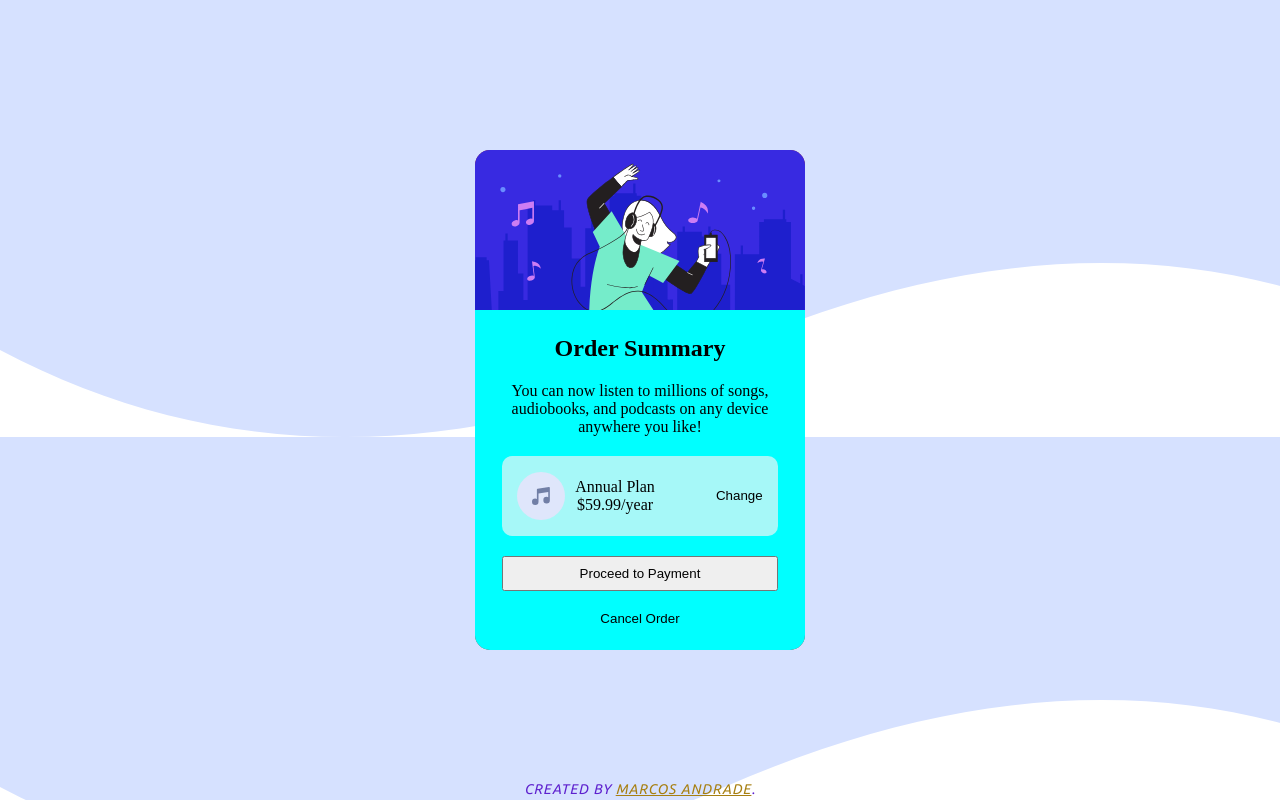
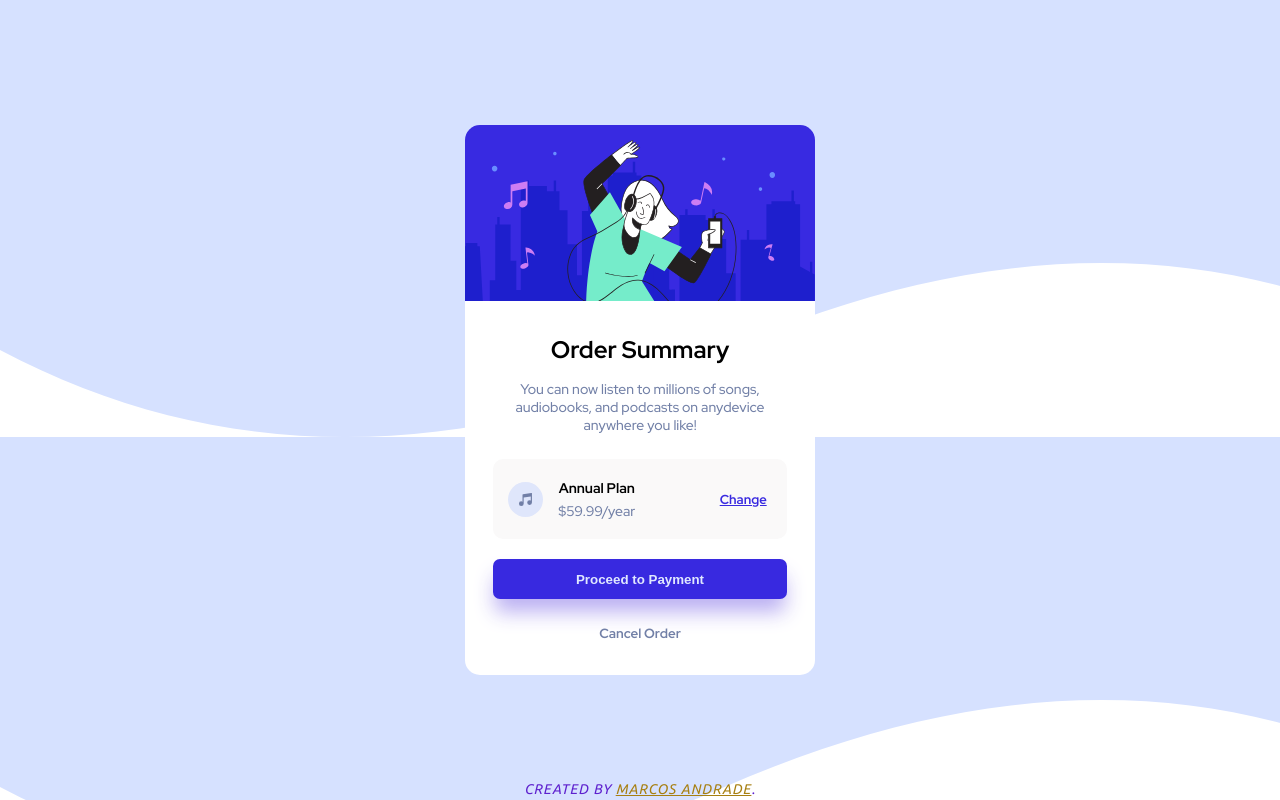
Before and after one commit to SilvaAMarcos/ResumoPedido-FrontendMentor, a plain HTML site: page index.html in a window 1280 px wide. Drawn offline with Linux system fonts and the light colour scheme.

Commit message:
Conclusão projeto

```diff
--- a/index.html
+++ b/index.html
@@ -12,28 +12,31 @@
   <link rel="preconnect" href="https://fonts.googleapis.com">
   <link rel="preconnect" href="https://fonts.gstatic.com" crossorigin>
   <link href="https://fonts.googleapis.com/css2?family=Ubuntu:ital@1&display=swap" rel="stylesheet">
+  <link rel="preconnect" href="https://fonts.googleapis.com">
+  <link rel="preconnect" href="https://fonts.gstatic.com" crossorigin>
+  <link href="https://fonts.googleapis.com/css2?family=Red+Hat+Display:wght@500;700;900&display=swap" rel="stylesheet">
   <link rel="stylesheet" href="style.css">
+  <link rel="stylesheet" href="responsive.css">
 </head>
 
 <body>
-  <main>
+  <main class="main">
     <section class="container">
       <img class="hero" src="./images/illustration-hero.svg" alt="Personagem Musica">
       <div class="conteudocontainer">
 
-        <h2 class="titulo">
-          Order Summary
-        </h2>
+        <h2 class="titulo">Order Summary</h2>
 
-        <p class="texto">You can now listen to millions of songs, audiobooks, and podcasts on any
-          device anywhere you like!
+        <p class="texto">You can now listen to millions of songs,<br>
+          audiobooks, and podcasts on anydevice<br>
+          anywhere you like!
         </p>
 
         <div class="tipoplano">
           <img class="botmusica" src="./images/icon-music.svg" alt="icone musica">
           <div class="infoplano">
-            <p>Annual Plan</p>
-            <p>$59.99/year</p>
+            <p class="infoum">Annual Plan</p>
+            <p class="infodois">$59.99/year</p>
           </div>
           <button class="change">Change</button>
         </div>
--- /dev/null
+++ b/responsive.css
@@ -0,0 +1,6 @@
+@media (max-width:1120px) {
+
+.main{
+    background-image: url(images/pattern-background-mobile.svg);
+}
+}
--- a/style.css
+++ b/style.css
@@ -35,9 +35,8 @@ main {
 
 .container {
     display: flex;
-    width: 330px;
-    height: 500px;
-    background-color: brown;
+    width: 350px;
+    height: 550px;
     border-radius: 15px;
     flex-direction: column;
 }
@@ -48,15 +47,15 @@ main {
     align-items: center;
     text-align: center;
     justify-content: center;
-    height: calc(500px - 32%);
-    background-color: aqua;
+    height: calc(550px - 32%);
+    background-color: #fff;
     border-bottom-left-radius: 15px;
     border-bottom-right-radius: 15px;
     padding-left: 12px;
     padding-right: 12px;
     margin-top: 0;
     margin-bottom: 0;
-    gap: 20px;
+    gap: 15px;
 }
 
 .hero {
@@ -66,48 +65,130 @@ main {
     border-top-right-radius: 15px;
 }
 
-/* .titulo{
+.titulo {
+    font-family: 'Red Hat Display', sans-serif;
+}
 
-} */
+p {
+    font-family: 'Red Hat Display', sans-serif;
+}
 
-
+.texto {
+    font-size: 14px;
+    color: hsl(224, 23%, 55%);
+}
 
 .tipoplano {
     display: flex;
-    background-color: rgba(245, 245, 245, 0.678);
+    background-color: rgb(250, 249, 249);
     width: 90%;
     height: 80px;
     position: relative;
     align-items: center;
     border-radius: 10px;
+    margin-top: 10px;
 }
 
-.botmusica{
+.botmusica {
     margin-left: 15px;
+    width: 35px;
 }
 
-.infoplano{
-    margin-left: 10px;
+.infoplano {
+    margin-left: 15px;
+    display: flex;
+    position: relative;
+    flex-direction: column;
+    gap: 5px;
+
+}
+
+.infoplano p {
+    font-size: 14px;
+}
+
+.infoum {
+    font-weight: bold;
+}
+
+.infodois {
+    color: hsl(224, 23%, 55%);
 }
 
 .change {
     position: absolute;
+    font-size: 13px;
+    color: hsl(245, 75%, 52%);
+    text-decoration: underline;
     right: 0;
     height: 100%;
+    font-weight: bold;
+    font-family: 'Red Hat Display', sans-serif;
     background-color: transparent;
     border: 0;
-    margin-right: 15px;
+    margin-right: 20px;
+    cursor: pointer;
+}
+
+.change:hover {
+    position: absolute;
+    font-size: 13px;
+    color: hsl(258, 72%, 59%);
+    text-decoration: underline;
+    right: 0;
+    height: 100%;
+    font-weight: bold;
+    font-family: 'Red Hat Display', sans-serif;
+    background-color: transparent;
+    border: 0;
+    margin-right: 20px;
     cursor: pointer;
 }
 
 .pagar {
+    margin-top: 5px;
+    background-color: hsl(245, 75%, 52%);
+    border: 0;
+    font-weight: bold;
+    color: hsl(225, 100%, 94%);
+    border-radius: 7px;
     width: 90%;
-    height: 35px;
+    height: 40px;
     cursor: pointer;
+    box-shadow: 0px 15px 20px -2px rgba(183, 171, 241, 0.945);
 }
 
-.cancelapagamento{
+.pagar:hover {
+    margin-top: 5px;
+    background-color: hsl(258, 72%, 59%);
+    border: 0;
+    font-weight: bold;
+    color: hsl(225, 100%, 94%);
+    border-radius: 7px;
+    width: 90%;
+    height: 40px;
+    cursor: pointer;
+    box-shadow: 0px 15px 20px -2px rgba(183, 171, 241, 0.945);
+}
+
+
+.cancelapagamento {
+    margin-top: 10px;
     background-color: transparent;
+    font-weight: bold;
+    color: hsl(224, 23%, 55%);
     border: 0;
     cursor: pointer;
+    font-family: 'Red Hat Display', sans-serif;
+
 }
+
+.cancelapagamento:hover {
+    background-color: transparent;
+    font-weight: bold;
+    color: hsl(223, 47%, 23%);
+    border: 0;
+    cursor: pointer;
+    font-family: 'Red Hat Display', sans-serif;
+
+}
```
